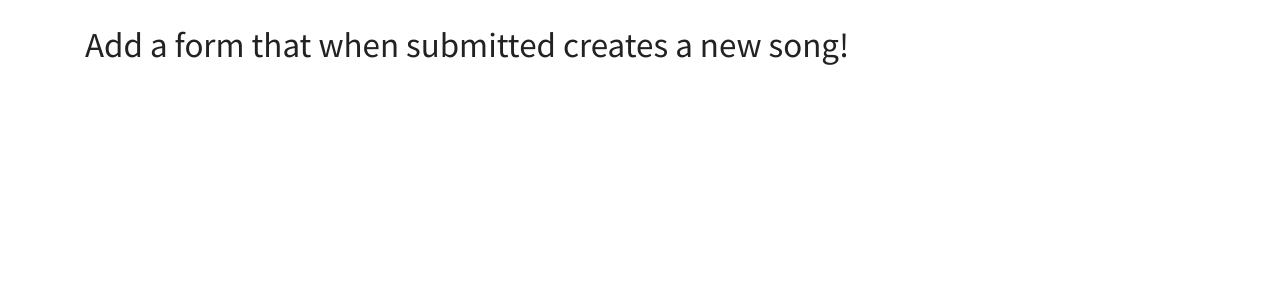
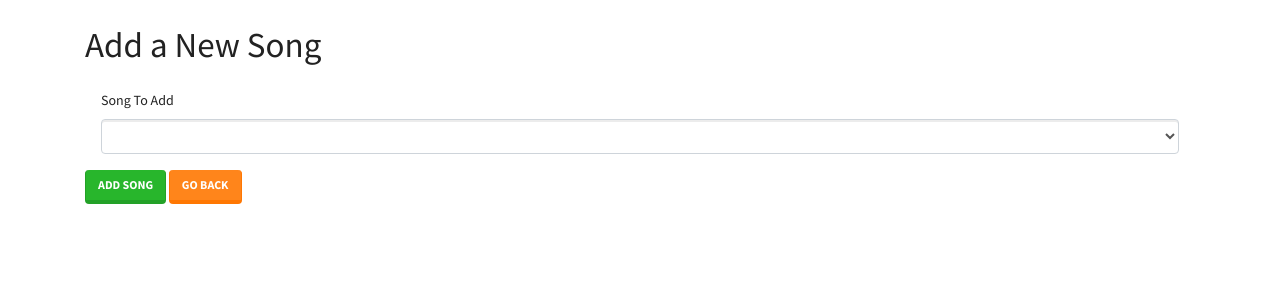
Before and after one commit to RQuicho/Database_DJ_Assessment_4, a Flask app: template playlist-app/templates/new_song.html in a window 1280 px wide. Shown: the part 57-357 px from the top of the page. Run offline with Flask 2, Linux system fonts and the light colour scheme; the template is opened without the code that fills it: values that come from a table or form of the project are taken from there, others are empty; some libraries are stand-ins or nearby versions.

Commit message:
adding songs/add route

```diff
--- a/playlist-app/app.py
+++ b/playlist-app/app.py
@@ -101,11 +101,19 @@
     - if form not filled out or invalid: show form
     - if valid: add playlist to SQLA and redirect to list-of-songs
     """
-
     # form = NewSongForPlaylistForm()
     # songs = db.session.query(Song.title)
     # form.song.choices = songs
-    # if form.validate_on_submit():
+    form = SongForm()
+    if form.validate_on_submit():
+        title = form.title.data
+        artist = form.artist.data
+        song = Song(title=title, artist=artist)
+        db.session.add(song)
+        db.session.commit()
+        return redirect('/songs')
+    else:
+        return render_template('new_song.html', form=form)
 
 
 
--- a/playlist-app/templates/new_song.html
+++ b/playlist-app/templates/new_song.html
@@ -2,6 +2,25 @@
 
 {% block content %}
 
-<h1>Add a form that when submitted creates a new song!</h1>
+<!-- <h1>Add a form that when submitted creates a new song!</h1> -->
+
+<h1>Add a New Song</h1>
+
+<form action="/songs/add" method="POST">
+    {{ form.hidden_tag() }}
+    {% for field in form if field.widget.input_type != 'hidden' %}
+    <div class="p-3">
+        {{field.label(class_="form-label")}}
+        {{field(class_="form-control")}}
+
+        {% for err in field.errors %}
+        <small class="form-text text-danger">{{err}}</small>
+        {% endfor %}
+    </div>
+    {% endfor %}
+    <button class="btn btn-success">Add Song</button>
+    <a href="/" class="btn btn-warning">Go Back</a>
+  </form>
+
 
 {% endblock %}
```
